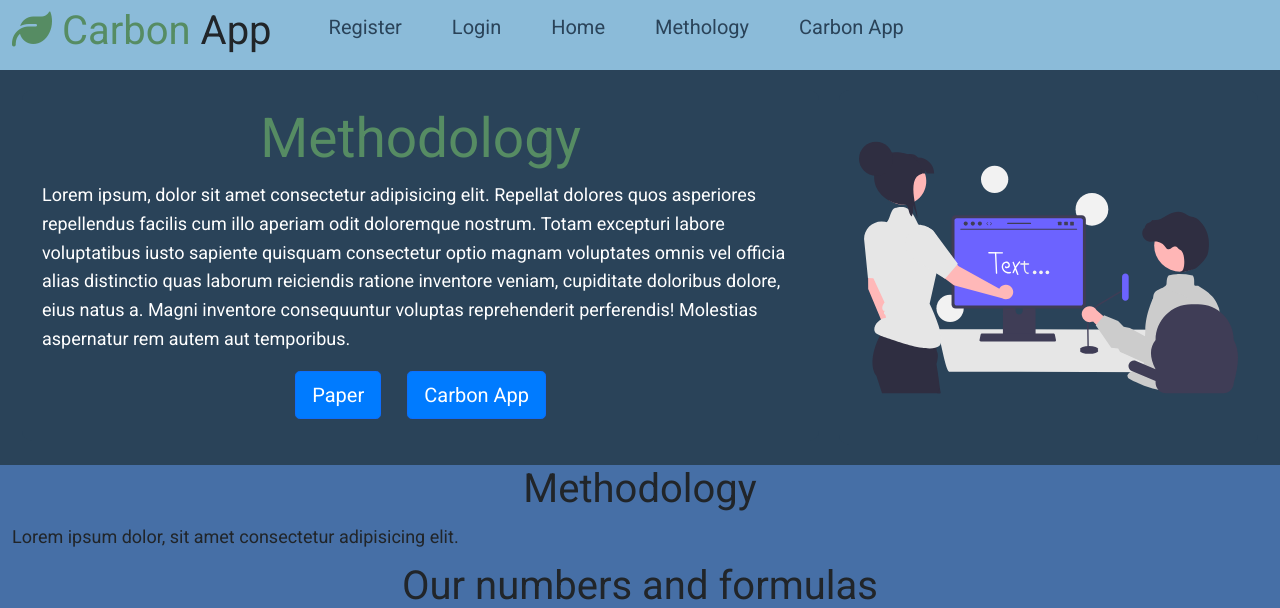
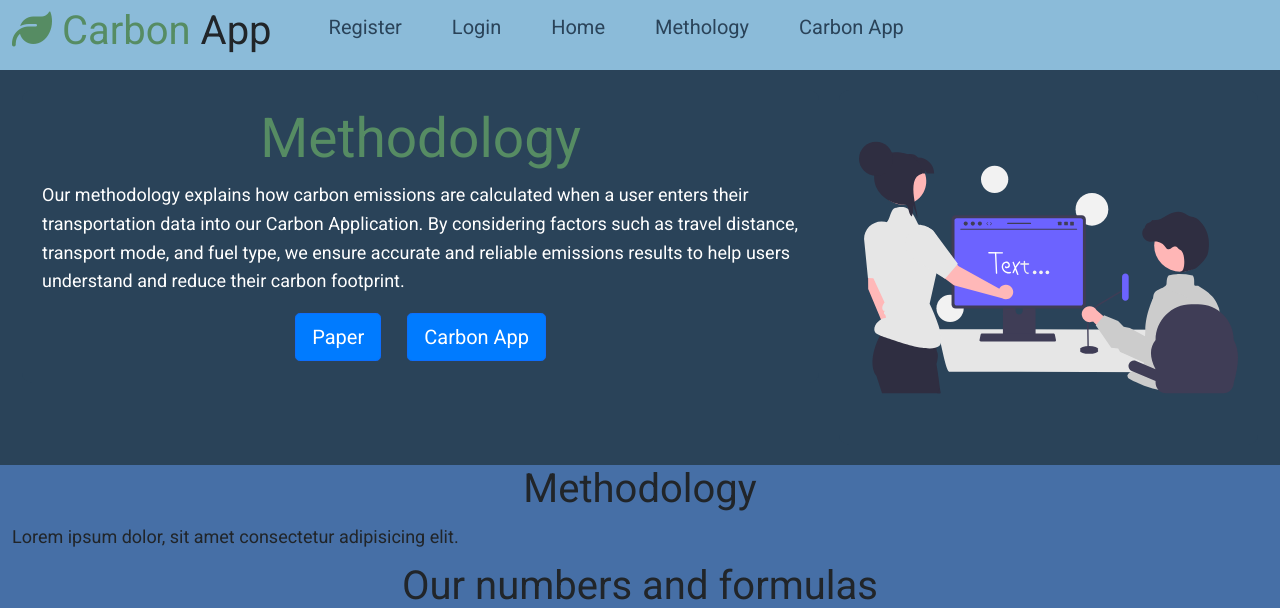
Before and after one commit to ilarraguti/carbon_app_v1, a Flask app: page /methodology in a window 1280 px wide. Shown: the top 608 px of the page. Run offline with Flask 2, Linux system fonts and the light colour scheme; some libraries are stand-ins or nearby versions.

Commit message:
Update methodology.html

```diff
--- a/capp/templates/methodology.html
+++ b/capp/templates/methodology.html
@@ -9,8 +9,7 @@
         <div class="box">
           <h1 style="font-size:55px;"><span class="text-logo"> Methodology</span></h1>
           <p style="text-align:left;">
-              Lorem ipsum, dolor sit amet consectetur adipisicing elit. Repellat dolores quos asperiores repellendus facilis cum illo aperiam odit doloremque nostrum. Totam excepturi labore voluptatibus iusto sapiente quisquam consectetur optio magnam voluptates omnis vel officia alias distinctio quas laborum reiciendis ratione inventore veniam, cupiditate doloribus dolore, eius natus a. Magni inventore consequuntur voluptas reprehenderit perferendis! Molestias aspernatur rem autem aut temporibus.
-          </p>
+             Our methodology explains how carbon emissions are calculated when a user enters their transportation data into our Carbon Application. By considering factors such as travel distance, transport mode, and fuel type, we ensure accurate and reliable emissions results to help users understand and reduce their carbon footprint.
           <div class="container_buttons_links_header">
             <div class="btn">
                 <a href="#" class="btn btn-primary btn-lg mr-2", style="background-color:#007bff;">Paper</a>
```
